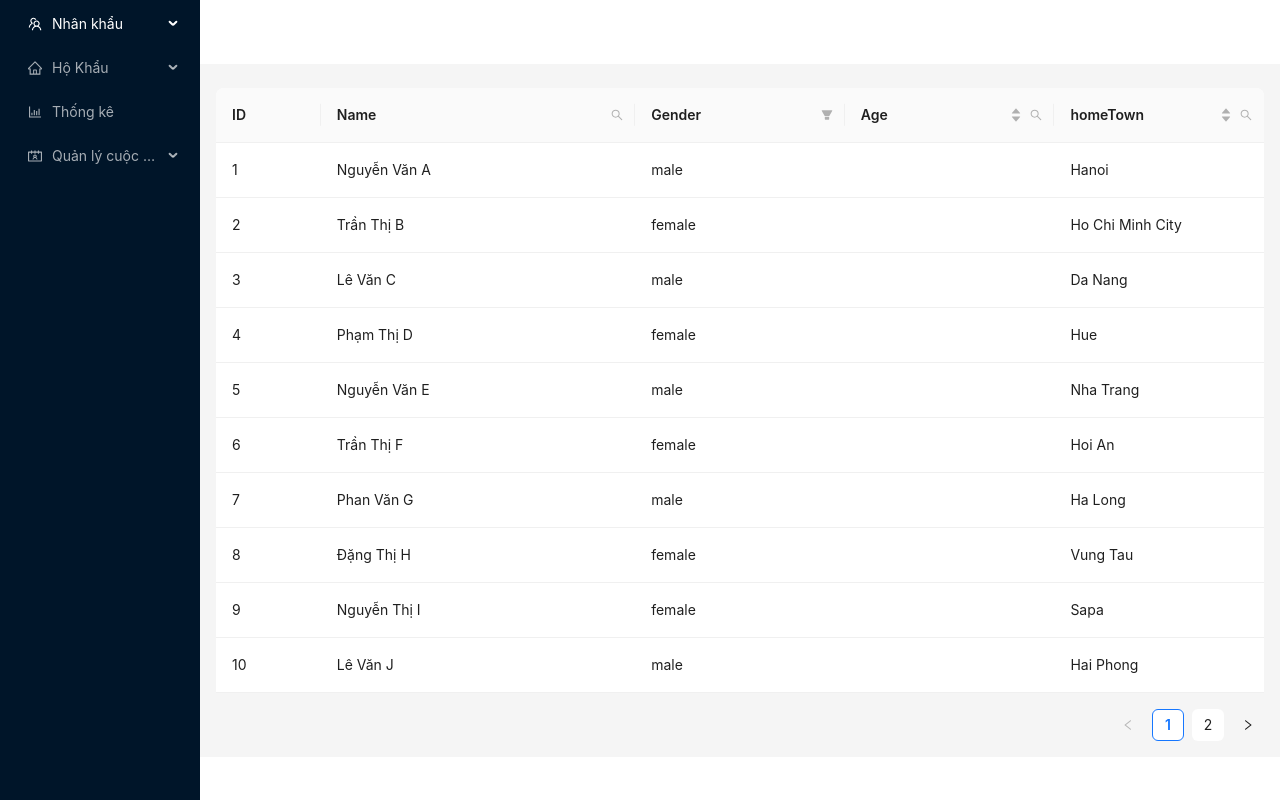
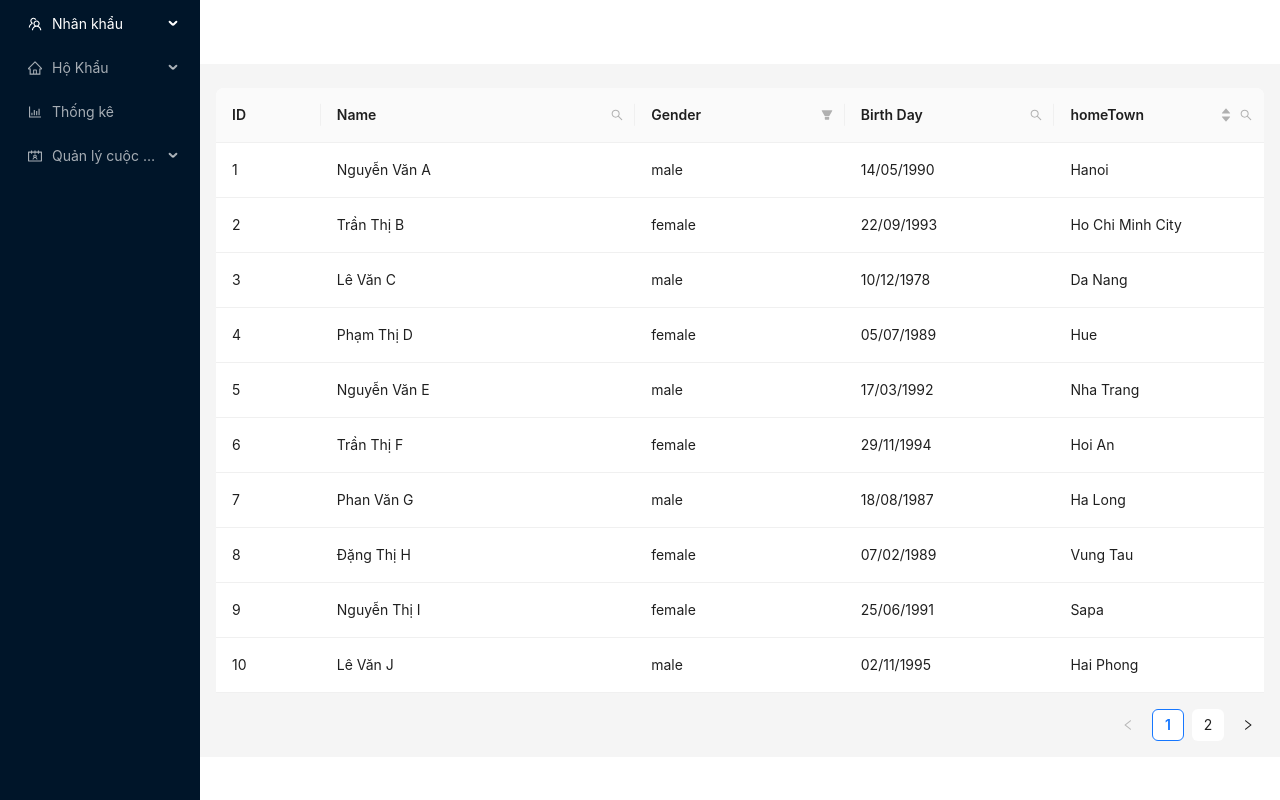
Before and after one commit to GiangGiauTen/CheemsResident, a React (Create React App) app in the folder web/: page / in a window 1280 px wide. Built offline with nearby package versions, Linux system fonts and the light colour scheme.

Commit message:
sua lai 1 chut thoi

```diff
--- a/web/src/components/Resident/Resident.jsx
+++ b/web/src/components/Resident/Resident.jsx
@@ -392,12 +392,12 @@ const Resident = () => {
       width: '20%',
     },
     {
-      title: 'Age',
-      dataIndex: 'age',
-      key: 'age',
+      title: 'Birth Day',
+      dataIndex: 'birthDay',
+      key: 'birthDay',
       width: '20%',
-      ...getColumnSearchProps('age'),
-      sorter: (a, b) => a.age - b.age,
+      ...getColumnSearchProps('birthDay'),
+
       sortDirections: ['descend', 'ascend'],
     },
     {
```
